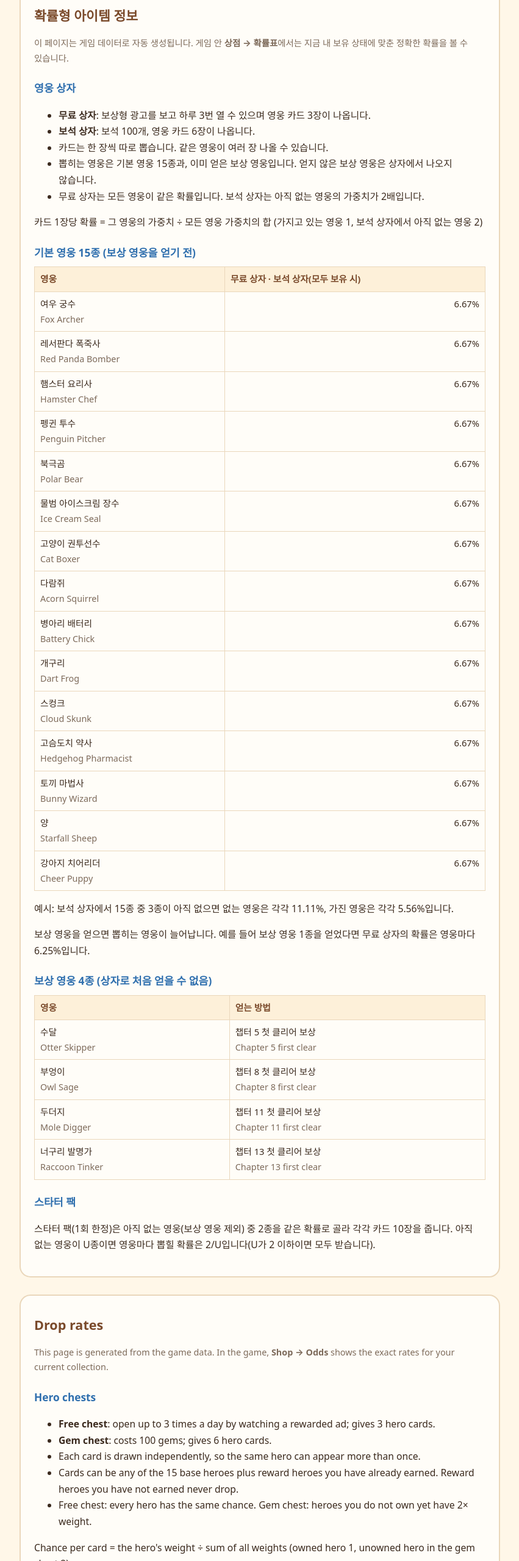
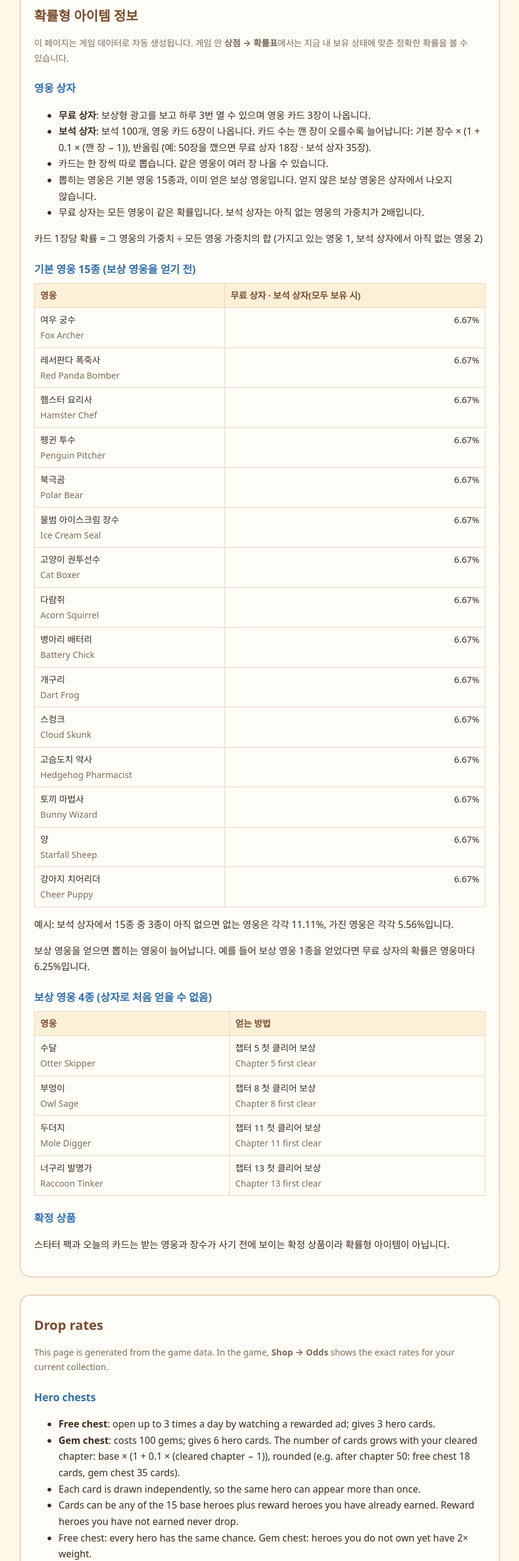
Before and after one commit to silvermuso/silvermuso.github.io, a plain HTML site: page fluffsquad/odds/index.html in a window 1280 px wide. Shown: the part 240-2800 px from the top of the page at 61% size, without its empty margins (214-1065 px from the left). Drawn offline with Linux system fonts and the light colour scheme.

Commit message:
털뭉치 방위대: 확률 안내 갱신(장 비례 상자 카드 수, 스타터 팩은 확정 상품) · 사이트 아이콘 찹쌀떡 그림
Co-Authored-By: Claude Opus 5.5 <noreply@anthropic.com>

```diff
--- a/fluffsquad/odds/index.html
+++ b/fluffsquad/odds/index.html
@@ -21,7 +21,7 @@
 <h3>영웅 상자</h3>
 <ul>
 <li><b>무료 상자</b>: 보상형 광고를 보고 하루 3번 열 수 있으며 영웅 카드 3장이 나옵니다.</li>
-<li><b>보석 상자</b>: 보석 100개, 영웅 카드 6장이 나옵니다.</li>
+<li><b>보석 상자</b>: 보석 100개, 영웅 카드 6장이 나옵니다. 카드 수는 깬 장이 오를수록 늘어납니다: 기본 장수 × (1 + 0.1 × (깬 장 − 1)), 반올림 (예: 50장을 깼으면 무료 상자 18장 · 보석 상자 35장).</li>
 <li>카드는 한 장씩 따로 뽑습니다. 같은 영웅이 여러 장 나올 수 있습니다.</li>
 <li>뽑히는 영웅은 기본 영웅 15종과, 이미 얻은 보상 영웅입니다. 얻지 않은 보상 영웅은 상자에서 나오지 않습니다.</li>
 <li>무료 상자는 모든 영웅이 같은 확률입니다. 보석 상자는 아직 없는 영웅의 가중치가 2배입니다.</li>
@@ -59,8 +59,8 @@
 <tr><td>너구리 발명가<br><span class="meta">Raccoon Tinker</span></td><td>챕터 13 첫 클리어 보상<br><span class="meta">Chapter 13 first clear</span></td></tr>
 </table></div>
 
-<h3>스타터 팩</h3>
-<p>스타터 팩(1회 한정)은 아직 없는 영웅(보상 영웅 제외) 중 2종을 같은 확률로 골라 각각 카드 10장을 줍니다. 아직 없는 영웅이 U종이면 영웅마다 뽑힐 확률은 2/U입니다(U가 2 이하이면 모두 받습니다).</p>
+<h3>확정 상품</h3>
+<p>스타터 팩과 오늘의 카드는 받는 영웅과 장수가 사기 전에 보이는 확정 상품이라 확률형 아이템이 아닙니다.</p>
 </section>
 
 <section class="doc" id="en" lang="en">
@@ -70,7 +70,7 @@
 <h3>Hero chests</h3>
 <ul>
 <li><b>Free chest</b>: open up to 3 times a day by watching a rewarded ad; gives 3 hero cards.</li>
-<li><b>Gem chest</b>: costs 100 gems; gives 6 hero cards.</li>
+<li><b>Gem chest</b>: costs 100 gems; gives 6 hero cards. The number of cards grows with your cleared chapter: base × (1 + 0.1 × (cleared chapter − 1)), rounded (e.g. after chapter 50: free chest 18 cards, gem chest 35 cards).</li>
 <li>Each card is drawn independently, so the same hero can appear more than once.</li>
 <li>Cards can be any of the 15 base heroes plus reward heroes you have already earned. Reward heroes you have not earned never drop.</li>
 <li>Free chest: every hero has the same chance. Gem chest: heroes you do not own yet have 2× weight.</li>
@@ -79,8 +79,8 @@
 <p>With the 15 base heroes only, every hero has a 6.67% chance per card in the free chest (and in the gem chest when you own them all). If 3 of the 15 are missing, each missing hero has 11.11% and each owned hero 5.56% in the gem chest.</p>
 <p>Reward heroes (4) are earned by clearing chapters 5, 8, 11, 13 for the first time, and join the chests after that.</p>
 
-<h3>Starter pack</h3>
-<p>The one-time starter pack picks 2 heroes you do not own yet (excluding reward heroes) with equal chance and gives 10 cards of each. With U missing heroes, each one has a 2/U chance (if U is 2 or less, you get all of them).</p>
+<h3>Fixed items</h3>
+<p>The starter pack and Daily cards show exactly which heroes and how many cards you get before you buy, so they are not random items.</p>
 </section>
 </main>
 <footer>© 2026 silvermuso · <a href="../">털뭉치 방위대 · Fluff Squad</a></footer>
```
Also changed, not shown: fluffsquad/icon.png.
